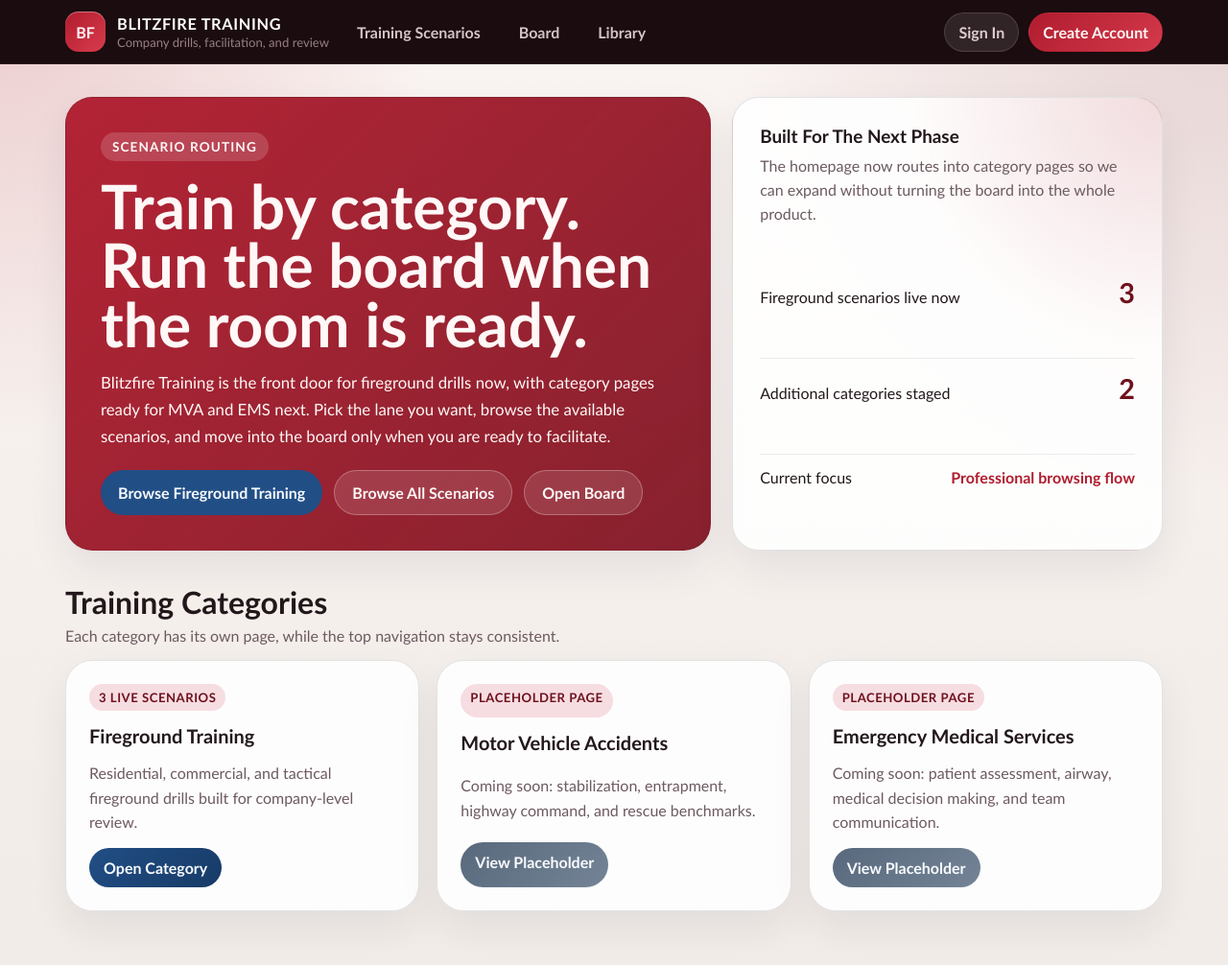
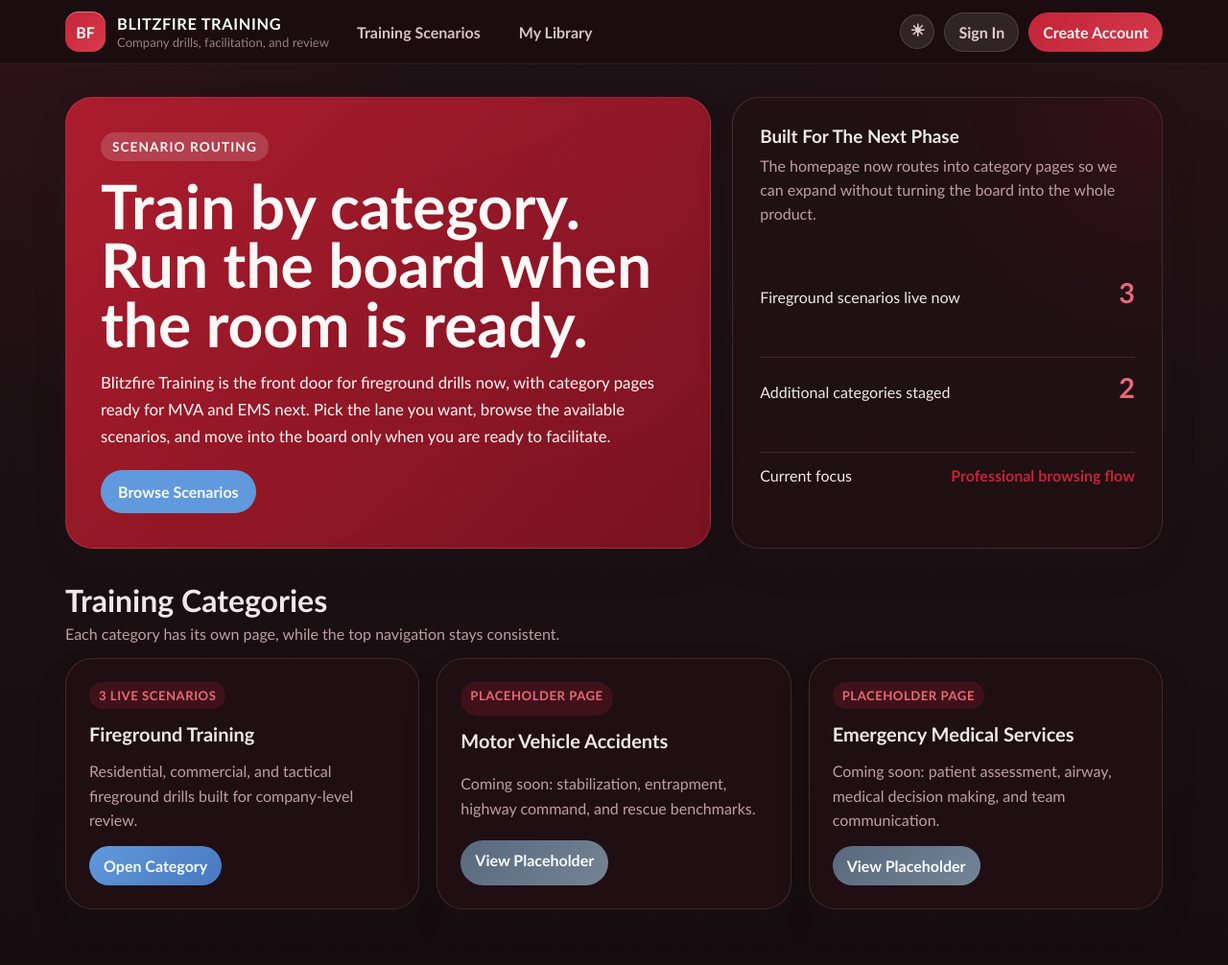
Before and after one commit to mattwb44/fireground_trainer, a Flask app: page / in a window 1280 px wide. Shown: the whole page at 96% size. After the commit the page ends 948 px from the top, so only its background shows below. Run offline with Flask 3, Linux system fonts and the light colour scheme.

Commit message:
Remove Board from nav, flatten Training Scenarios link, rename Library to My Library (issue #20)
- Replaced Training Scenarios dropdown with flat link to public scenario library
- Removed Board nav link and Open Board hero button; /board route stays alive
- Renamed Library nav link to My Library
- Removed unused training_categories context processor and associated imports
- Deleted all site-dropdown CSS since no dropdowns remain in the nav

No new tests needed - existing 111-test suite passes.

Co-Authored-By: Claude Sonnet 4.6 <noreply@anthropic.com>

```diff
--- a/blueprints/main.py
+++ b/blueprints/main.py
@@ -2,10 +2,6 @@ from flask import Blueprint, Response, g, render_template, session, url_for
 
 from authz import PERM_VIEW_SCENARIOS, requires_permission
 from helpers import (
-    CATEGORY_EMS,
-    CATEGORY_FIREGROUND,
-    CATEGORY_LABELS,
-    CATEGORY_MVA,
     PERMISSION_KEYS,
     QUESTION_TYPE_LABELS,
     SHIFT_OPTIONS,
@@ -49,11 +45,6 @@ def inject_template_context():
         "active_participant": g.active_participant,
         "active_training_session": g.active_training_session,
         "site_name": SITE_NAME,
-        "training_categories": [
-            {"key": CATEGORY_FIREGROUND, "label": CATEGORY_LABELS[CATEGORY_FIREGROUND], "href": url_for("scenarios.fireground_training")},
-            {"key": CATEGORY_MVA, "label": CATEGORY_LABELS[CATEGORY_MVA], "href": url_for("scenarios.mva_training")},
-            {"key": CATEGORY_EMS, "label": CATEGORY_LABELS[CATEGORY_EMS], "href": url_for("scenarios.ems_training")},
-        ],
         "shift_options": SHIFT_OPTIONS,
         "role_label": role_label,
         "permission_keys": PERMISSION_KEYS,
--- a/templates/home.html
+++ b/templates/home.html
@@ -208,9 +208,7 @@
         move into the board only when you are ready to facilitate.
       </p>
       <div class="hero-actions">
-        <a class="hero-button" href="{{ url_for('scenarios.fireground_training') }}">Browse Fireground Training</a>
-        <a class="hero-button-secondary" href="{{ url_for('scenarios.public_scenario_library') }}">Browse All Scenarios</a>
-        <a class="hero-button-secondary" href="{{ url_for('main.board') }}">Open Board</a>
+        <a class="hero-button" href="{{ url_for('scenarios.public_scenario_library') }}">Browse Scenarios</a>
       </div>
     </article>
 
--- a/templates/layout.html
+++ b/templates/layout.html
@@ -1,6 +1,12 @@
 <!doctype html>
 <html lang="en">
 <head>
+  <script>
+    (function () {
+      var t = localStorage.getItem("theme") || "dark";
+      document.documentElement.dataset.theme = t;
+    })();
+  </script>
   <meta charset="utf-8" />
   <meta name="viewport" content="width=device-width, initial-scale=1" />
   <meta name="apple-mobile-web-app-capable" content="yes">
@@ -10,26 +16,26 @@
   <title>{% block title %}{{ site_name }}{% endblock %}</title>
   <style>
     :root {
-      --site-ink: #22171a;
-      --site-muted: #6c5a60;
-      --site-line: rgba(57, 24, 31, 0.14);
-      --site-bg: #f2ece8;
-      --site-surface: rgba(255, 255, 255, 0.88);
-      --site-brand: #b01c2e;
-      --site-brand-dark: #7f1321;
-      --site-accent: #6f111d;
-      --site-accent-soft: #f5d9de;
-      --site-blue: #214e85;
-      --site-blue-dark: #173b67;
-      --site-blue-soft: #dce8f7;
-      --site-fire-soft: #f6dde1;
-      --site-success: #1f6a3b;
-      --site-success-soft: #e4f3e8;
-      --site-warning: #8a4b0f;
-      --site-warning-soft: #f8ead5;
-      --site-panel: rgba(255, 255, 255, 0.88);
-      --site-panel-strong: rgba(255, 255, 255, 0.94);
-      --site-shadow: 0 20px 45px rgba(57, 24, 31, 0.12);
+      --site-ink: #f0e8ea;
+      --site-muted: #be9ea6;
+      --site-line: rgba(255, 200, 210, 0.14);
+      --site-bg: #1c1214;
+      --site-surface: rgba(38, 22, 27, 0.88);
+      --site-brand: #c42438;
+      --site-brand-dark: #8f1624;
+      --site-accent: #e86878;
+      --site-accent-soft: rgba(176, 28, 46, 0.28);
+      --site-blue: #6099dc;
+      --site-blue-dark: #4878be;
+      --site-blue-soft: rgba(33, 78, 133, 0.3);
+      --site-fire-soft: rgba(176, 28, 46, 0.22);
+      --site-success: #56b878;
+      --site-success-soft: rgba(31, 106, 59, 0.28);
+      --site-warning: #d48a20;
+      --site-warning-soft: rgba(138, 75, 15, 0.3);
+      --site-panel: rgba(32, 16, 20, 0.94);
+      --site-panel-strong: rgba(40, 20, 26, 0.97);
+      --site-shadow: 0 20px 45px rgba(0, 0, 0, 0.55);
     }
 
     * {
@@ -40,9 +46,9 @@
       margin: 0;
       color: var(--site-ink);
       background:
-        radial-gradient(circle at top left, rgba(176, 28, 46, 0.18), transparent 28%),
-        radial-gradient(circle at top right, rgba(111, 17, 29, 0.14), transparent 32%),
-        linear-gradient(180deg, #faf4f2 0%, var(--site-bg) 100%);
+        radial-gradient(circle at top left, rgba(176, 28, 46, 0.1), transparent 28%),
+        radial-gradient(circle at top right, rgba(111, 17, 29, 0.07), transparent 32%),
+        linear-gradient(180deg, #1f1216 0%, #170d10 100%);
       font-family: "Trebuchet MS", "Avenir Next", "Segoe UI", sans-serif;
     }
 
@@ -114,7 +120,6 @@
     }
 
     .site-nav-link,
-    .site-dropdown-summary,
     .site-button,
     .site-button-secondary {
       border-radius: 999px;
@@ -124,15 +129,13 @@
       border: 1px solid var(--site-line);
     }
 
-    .site-nav-link,
-    .site-dropdown-summary {
+    .site-nav-link {
       color: rgba(255, 235, 238, 0.82);
       background: transparent;
       border-color: transparent;
     }
 
-    .site-nav-link:hover,
-    .site-dropdown-summary:hover {
+    .site-nav-link:hover {
       color: #fff;
       background: rgba(255, 255, 255, 0.08);
     }
@@ -415,10 +380,64 @@
         flex-wrap: wrap;
       }
 
-      .site-dropdown-panel {
-        position: static;
-        margin-top: 8px;
-      }
+    }
+
+    /* ── Light mode ───────────────────────────────────────────── */
+    html[data-theme="light"] {
+      --site-ink: #111111;
+      --site-muted: #505050;
+      --site-line: rgba(0, 0, 0, 0.1);
+      --site-bg: #f7f7f7;
+      --site-surface: #ffffff;
+      --site-brand: #b01c2e;
+      --site-brand-dark: #7f1321;
+      --site-accent: #8c0e20;
+      --site-accent-soft: #fce8eb;
+      --site-blue: #1a4e96;
+      --site-blue-dark: #123878;
+      --site-blue-soft: #ddeaff;
+      --site-fire-soft: #fce8eb;
+      --site-success: #155c30;
+      --site-success-soft: #e4f5ec;
+      --site-warning: #744010;
+      --site-warning-soft: #fef3e0;
+      --site-panel: #ffffff;
+      --site-panel-strong: #ffffff;
+      --site-shadow: 0 2px 16px rgba(0, 0, 0, 0.08);
+    }
+
+    html[data-theme="light"] body {
+      background: #f7f7f7;
+    }
+
+    html[data-theme="light"] .theme-input,
+    html[data-theme="light"] .theme-textarea,
+    html[data-theme="light"] .theme-select {
+      background: #ffffff;
+      border-color: rgba(0, 0, 0, 0.16);
+      color: var(--site-ink);
+    }
+
+    html[data-theme="light"] .flash-message {
+      background: #ffffff;
+      color: var(--site-ink);
+      box-shadow: 0 2px 12px rgba(0, 0, 0, 0.06);
+    }
+
+    html[data-theme="light"] .theme-button-muted {
+      background: #ebebeb;
+      color: var(--site-ink);
+    }
+
+    #theme-toggle {
+      width: 36px;
+      height: 36px;
+      padding: 0;
+      display: inline-flex;
+      align-items: center;
+      justify-content: center;
+      font-size: 1.1rem;
+      line-height: 1;
     }
   </style>
   {% block head_extra %}{% endblock %}
@@ -435,29 +454,19 @@
       </a>
 
       <nav class="site-nav" aria-label="Primary">
-        <details class="site-dropdown">
-          <summary class="site-dropdown-summary">Training Scenarios</summary>
-          <div class="site-dropdown-panel">
-            {% for category in training_categories %}
-              <a href="{{ category.href }}">{{ category.label }}</a>
-            {% endfor %}
-          </div>
-        </details>
+        <a
+          class="site-nav-link{% if request.endpoint == 'scenarios.public_scenario_library' %} is-active{% endif %}"
+          href="{{ url_for('scenarios.public_scenario_library') }}"
+        >
+          Training Scenarios
+        </a>
 
-        {% if current_user.has_permission(permission_keys.view_scenarios) %}
-          <a
-            class="site-nav-link{% if request.endpoint == 'main.board' %} is-active{% endif %}"
-            href="{{ url_for('main.board') }}"
-          >
-            Board
-          </a>
-        {% endif %}
         {% if current_user.has_permission(permission_keys.view_scenarios) %}
           <a
             class="site-nav-link{% if request.endpoint == 'scenarios.scenario_library' %} is-active{% endif %}"
             href="{{ url_for('scenarios.scenario_library') }}"
           >
-            Library
+            My Library
           </a>
         {% endif %}
         {% if current_user.has_permission(permission_keys.view_reports) %}
@@ -479,6 +488,8 @@
       </nav>
 
       <div class="site-actions">
+        <button id="theme-toggle" class="site-button-secondary" type="button" aria-label="Toggle light/dark mode"></button>
+
         {% if current_user.user_id == 'guest' %}
           <a class="site-button-secondary" href="{{ url_for('auth.login_page', next=url_for('main.board')) }}">Sign In</a>
           <a class="site-button" href="{{ url_for('auth.create_account_page') }}">Create Account</a>
@@ -504,6 +515,24 @@
   {% block body %}{% endblock %}
 
   {% block page_scripts %}{% endblock %}
+  <script>
+    (function () {
+      var btn = document.getElementById("theme-toggle");
+      if (!btn) return;
+      function sync() {
+        var dark = document.documentElement.dataset.theme === "dark";
+        btn.textContent = dark ? "☀" : "☽";
+        btn.title = dark ? "Switch to light mode" : "Switch to dark mode";
+      }
+      sync();
+      btn.addEventListener("click", function () {
+        var dark = document.documentElement.dataset.theme === "dark";
+        document.documentElement.dataset.theme = dark ? "light" : "dark";
+        localStorage.setItem("theme", document.documentElement.dataset.theme);
+        sync();
+      });
+    })();
+  </script>
   <script
     src="{{ url_for('static', filename='js/main.js') }}"
     data-sw-url="{{ url_for('static', filename='js/sw.js') }}"
```
Also changed, not shown: other parts of templates/layout.html (+6 -44 lines).
